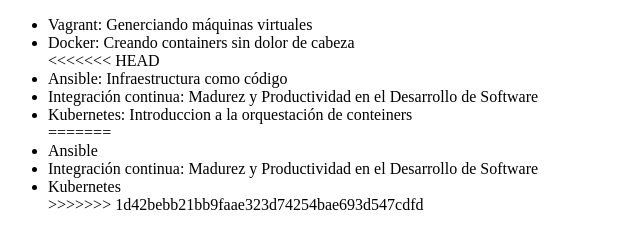
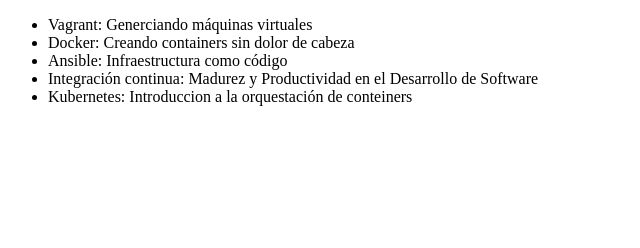
Before and after one commit to Emanuel1193/alura-git, a plain HTML site: page index.html in a window 1280 px wide. Shown: the whole page, without its empty margins (0-640 px from the left). Drawn offline with Linux system fonts and the light colour scheme.

Commit message:
Commit de confirmacion

```diff
--- a/index.html
+++ b/index.html
@@ -8,15 +8,9 @@
      <ul>
          <li> Vagrant: Generciando máquinas virtuales</li>
          <li> Docker: Creando containers sin dolor de cabeza </li>
-<<<<<<< HEAD
          <li> Ansible: Infraestructura como código </li>
          <li> Integración continua: Madurez y Productividad en el Desarrollo de Software</li>
          <li>Kubernetes: Introduccion a la orquestación de conteiners</li>
-=======
-         <li> Ansible </li>
-         <li> Integración continua: Madurez y Productividad en el Desarrollo de Software</li>
-         <li>Kubernetes</li>
->>>>>>> 1d42bebb21bb9faae323d74254bae693d547cdfd
      </ul>
 </body>
 </html>
```
